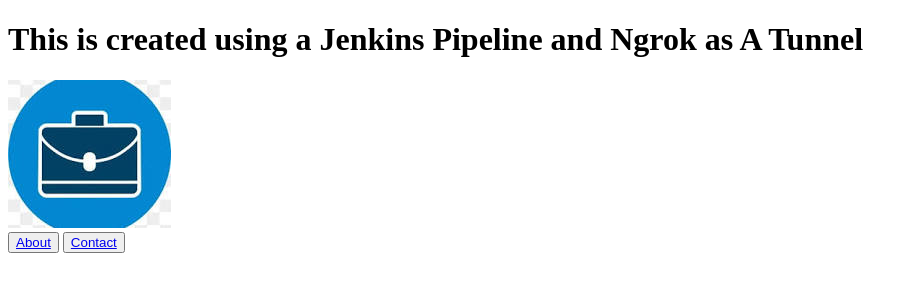
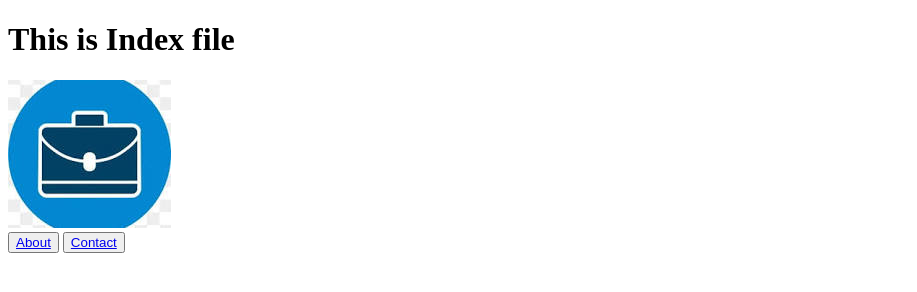
Before and after one commit to SINGHAYUSH24/Sample, a plain HTML site: page index.html in a window 1280 px wide. Shown: the whole page, without its empty margins (0-917 px from the left). Drawn offline with Linux system fonts and the light colour scheme.

Commit message:
Changed Index file

```diff
--- a/index.html
+++ b/index.html
@@ -8,7 +8,7 @@
 </head>
 <body>
     <div
-    ><h1>This is created using a Jenkins Pipeline and Ngrok as A Tunnel</h1>
+    ><h1>This is Index file</h1>
     <img src="./portfolio.jpg" alt="Portfolio Icon">
     </div>
     <div>
```
